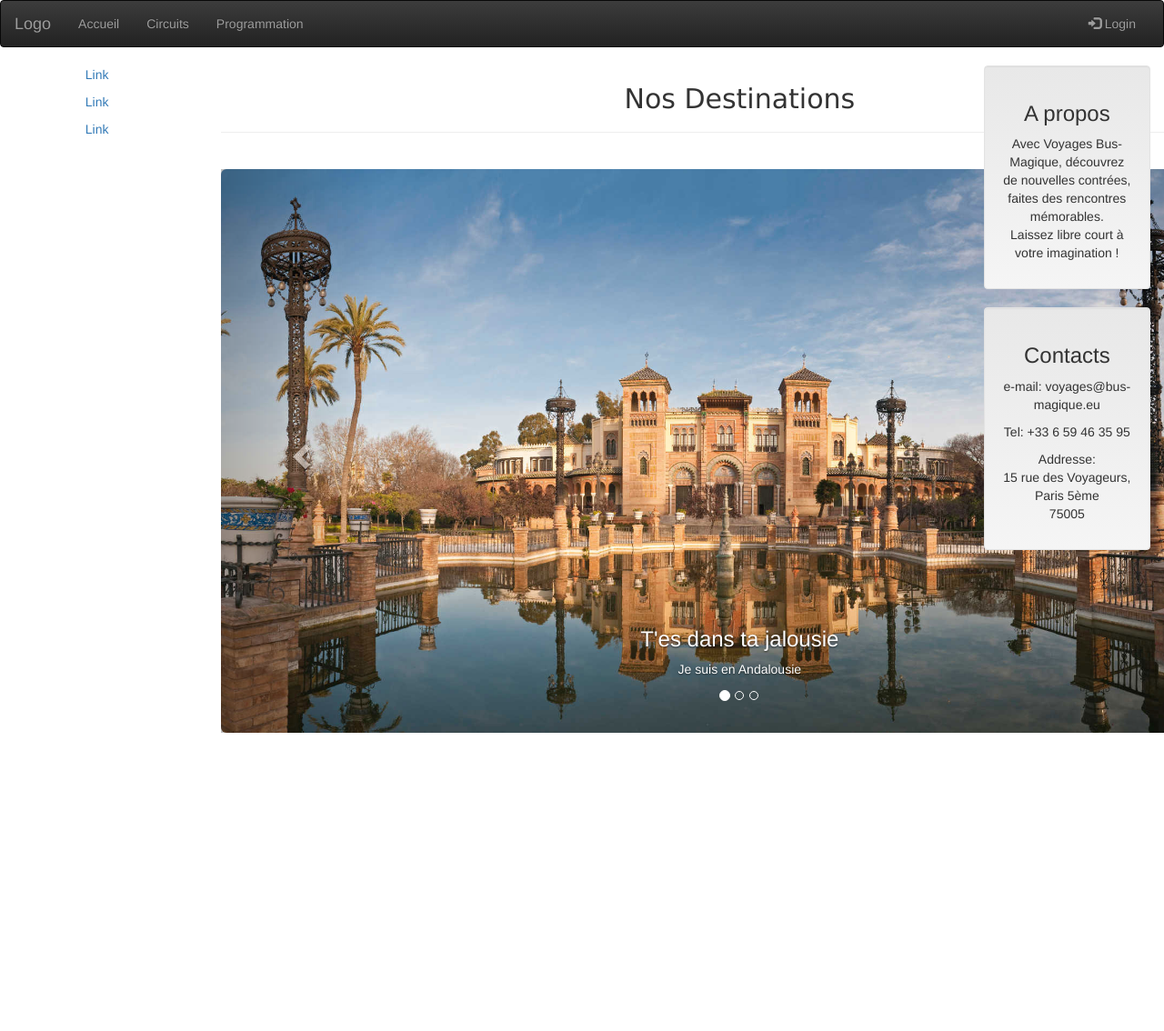
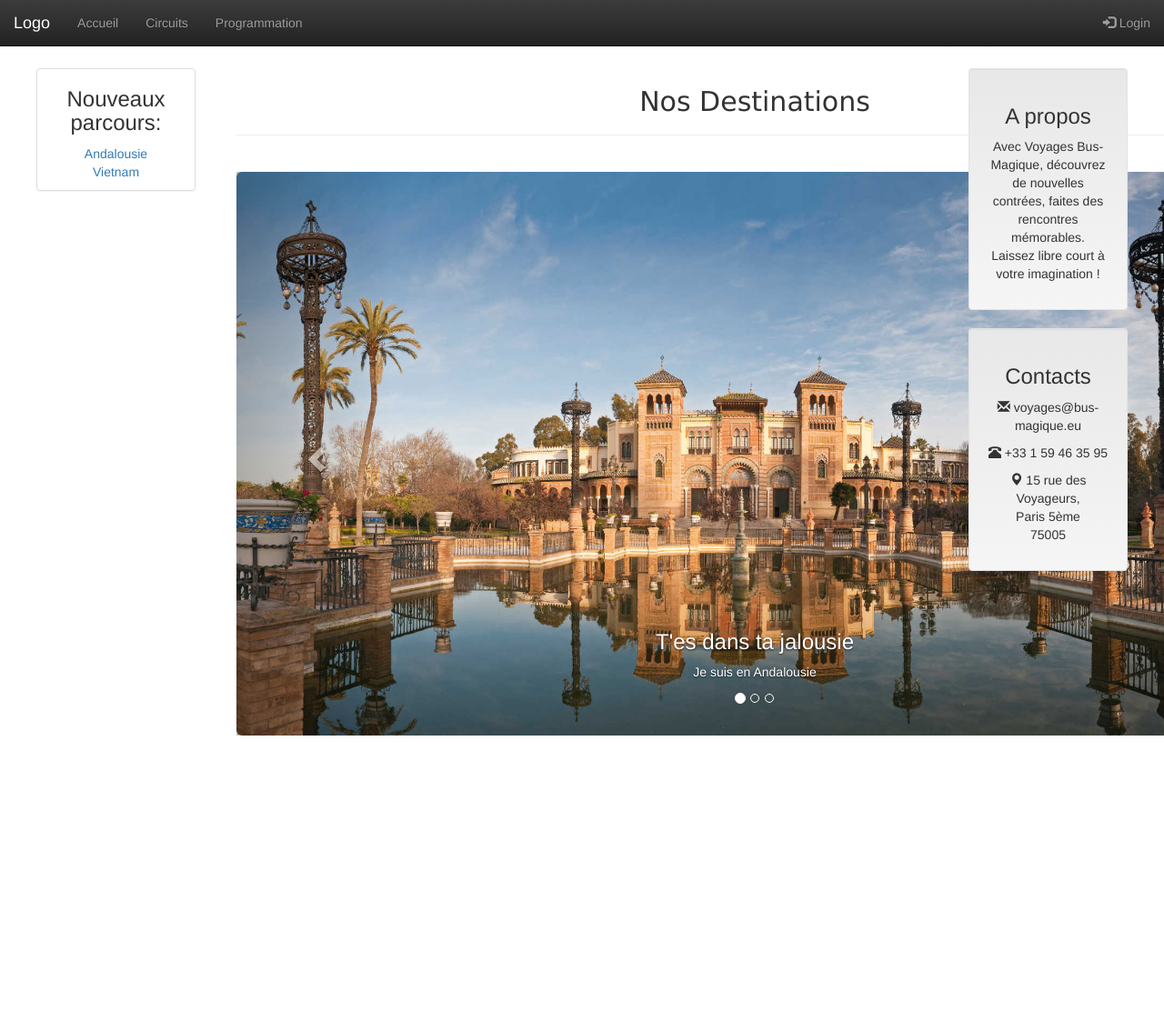
Before and after one commit to Marwana4850/BusMagique, a PHP site: template templates/accueil.html.twig in a window 1280 px wide; the page is wider, and only the part inside the window is pictured. Shown: that part at 91% size. Before the commit the page ends 806 px from the top of that part, so only its background shows below. Run offline with PHP 8.4, Linux system fonts and the light colour scheme; the template is opened without the code that fills it, so the values that code supplies are empty; some libraries are stand-ins or nearby versions.

Commit message:
menu gauche, navbar fix

```diff
--- /dev/null
+++ b/css/base.css
@@ -0,0 +1,3 @@
+body{
+    padding:75px 25px 25px 25px;
+}
--- a/templates/baselayout.html.twig
+++ b/templates/baselayout.html.twig
@@ -14,7 +14,7 @@
     {% endblock %}
 </head>
 
-<nav class="navbar navbar-inverse">
+<nav class="navbar navbar-inverse navbar-fixed-top">
     <div class="container-fluid">
         <div class="navbar-header">
             <button type="button" class="navbar-toggle" data-toggle="collapse" data-target="#myNavbar">
@@ -41,15 +41,29 @@
 
 <div class="container-fluid text-center">
     <div class="row content">
+
+        <!-- Menu gauche, nouveautes -->
+
         <div class="col-sm-2 sidenav">
-            <p><a href="#">Link</a></p>
-            <p><a href="#">Link</a></p>
-            <p><a href="#">Link</a></p>
+            <div class="panel panel-default">
+                <h3>Nouveaux parcours:</h3>
+                <ul style="list-style-type:none;padding:0">
+                    <li><a>Andalousie</a></li>
+                    <li><a>Vietnam</a></li>
+                </ul>
+            </div>
         </div>
+
+        <!-- Centre -->
         <div class="col-sm-8 text-left">
             {% block body %}
             {% endblock %}
+            <br>
+            <br><br><br><br><br><br><br><br><br><br><br><br><br><br>
         </div>
+
+        <!-- Infos entreprise -->
+
         <div class="col-sm-2 sidenav">
             <div class="well">
                 <h3>A propos</h3>
@@ -57,13 +71,14 @@
             </div>
             <div class="well">
                 <h3>Contacts</h3>
-                <p>e-mail: voyages@bus-magique.eu</p>
-                <p>Tel: +33 6 59 46 35 95</p>
+                <p><span class="glyphicon glyphicon-envelope"></span>   voyages@bus-magique.eu</p>
+                <p><span class="glyphicon glyphicon-phone-alt"></span>   +33 1 59 46 35 95</p>
 
-                <p>Addresse:<br>15 rue des Voyageurs,<br>Paris 5ème<br>75005</p>
+                <p><span class="glyphicon glyphicon-map-marker"></span>  15 rue des Voyageurs,<br>Paris 5ème<br>75005</p>
             </div>
+        </div>
 
-        </div>
+
     </div>
 </div>
 <script src="/js/bootstrap.min.js"></script>
```
Also changed, not shown: css/accueil.css (deleted, +0 -31 lines).
